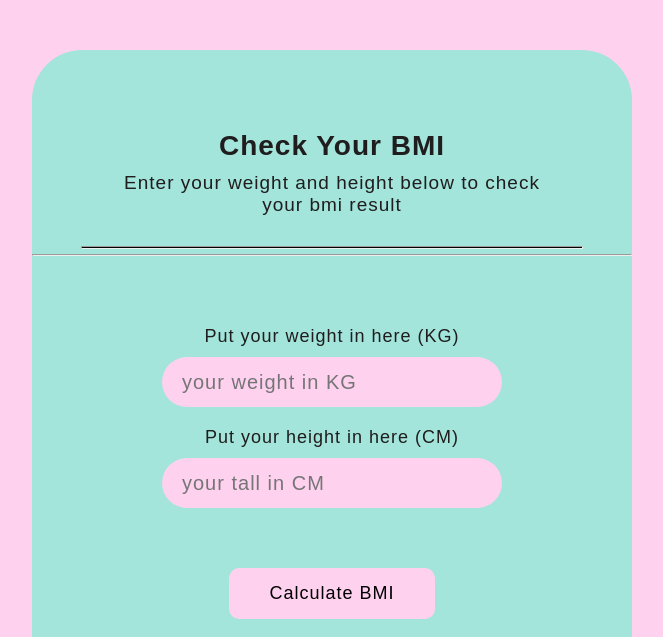
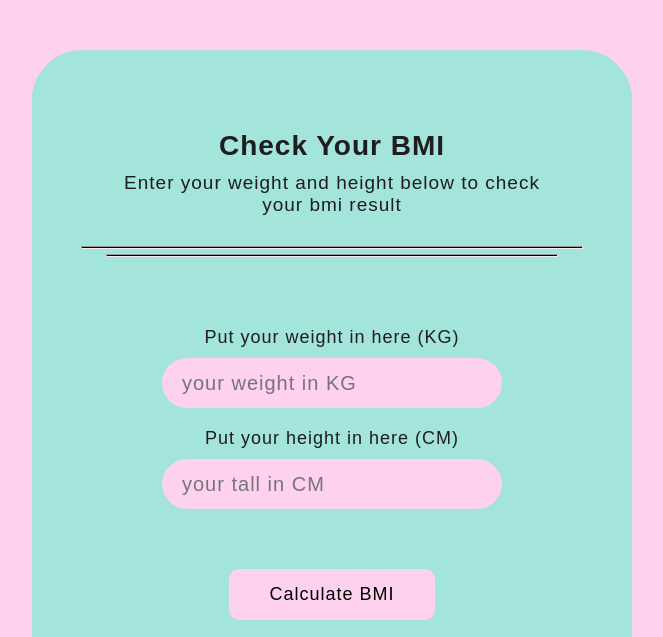
Before and after one commit to Dapoodap/BMIcalculator, a plain HTML site: page index.html in a window 1280 px wide. Shown: the top 637 px of the page, without its empty margins (308-971 px from the left). Drawn offline with Linux system fonts and the light colour scheme.

Commit message:
second commit

```diff
--- a/index.html
+++ b/index.html
@@ -17,7 +17,7 @@
             <p>Enter your weight and height below to check your bmi result</p>
         </div>
         <hr id="line1">
-        <hr id="line2`">
+        <hr id="line2">
         <form id="form" method="post">
             <p>Put your weight in here (KG)</p>
             <input id="weight" type="number" placeholder="your weight in KG">
```
